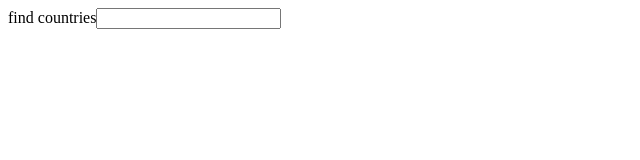
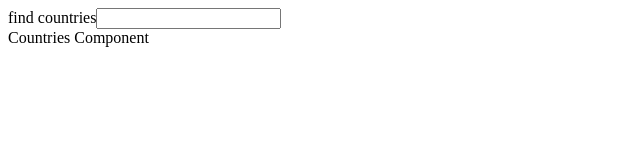
Before and after one commit to vsparrow/fullstackopen, a React (Vite) app in the folder part2/dataforcountries/: page / in a window 1280 px wide. Shown: the top 160 px of the page, without its empty margins (0-640 px from the left). Built offline with nearby package versions, Linux system fonts and the light colour scheme.

Commit message:
dataforcountries: move Countries to own component

```diff
--- a/part2/dataforcountries/src/App.js
+++ b/part2/dataforcountries/src/App.js
@@ -1,5 +1,6 @@
 import React, {useState, useEffect} from "react";
 import axios from 'axios'
+import Countries from './components/Countries'
 
 const App = (props) => {
   const [searchterm, setSearchterm] = useState("")
@@ -21,37 +22,38 @@ const App = (props) => {
   }
   //DISPLAY COUNTRIES ////////////////////////////
 
-  const countryLanguages = (languages)=>
-    languages.map(language => <li key={language.name}>{language.name}</li>)
+  // const countryLanguages = (languages)=>
+  //   languages.map(language => <li key={language.name}>{language.name}</li>)
 
-  const displayCountries = () => {
-    // let displayData = <div></div>
-    if(countries.length === 0) {return <div></div>}
-    else if(countries.length > 10){return <div>Too many matches, specify another filter</div>}
-    else if(countries.length > 1) {
-      const toShow = countries.map(country=><div key={country.alpha3Code}>{country.name}</div>)
-      return toShow
-    }
-    else if(countries.length === 1){
-      return(
-        <div>
-          <h1>{countries[0].name}</h1>
-          <div>capital {countries[0].capital}</div>
-          <div>population {countries[0].population}</div>
-          <h2>languages</h2>
-          <ul>{countryLanguages(countries[0].languages)}</ul>
-          <img src={countries[0].flag} width="100px"/>
-        </div>
-      )
-    }
-    // return()
-  }
+  // const displayCountries = () => {
+  //   // let displayData = <div></div>
+  //   if(countries.length === 0) {return <div></div>}
+  //   else if(countries.length > 10){return <div>Too many matches, specify another filter</div>}
+  //   else if(countries.length > 1) {
+  //     const toShow = countries.map(country=><div key={country.alpha3Code}>{country.name}</div>)
+  //     return toShow
+  //   }
+  //   else if(countries.length === 1){
+  //     return(
+  //       <div>
+  //         <h1>{countries[0].name}</h1>
+  //         <div>capital {countries[0].capital}</div>
+  //         <div>population {countries[0].population}</div>
+  //         <h2>languages</h2>
+  //         <ul>{countryLanguages(countries[0].languages)}</ul>
+  //         <img src={countries[0].flag} width="100px"/>
+  //       </div>
+  //     )
+  //   }
+  //   // return()
+  // }
   //RETURN ///////////////////////////////////////
   return(
     <div>
       find countries
       <input value={searchterm} onChange={handleChange}></input>
-      {displayCountries()}
+
+      <Countries countries={countries}/>
     </div>
   )
 }
--- /dev/null
+++ b/part2/dataforcountries/src/components/Countries.js
@@ -0,0 +1,37 @@
+import React, {useState, useEffect} from "react";
+
+const Countries = ({countries}) => {
+    console.log("length from props is",countries.length)
+
+    const countryLanguages = (languages)=>
+        languages.map(language => <li key={language.name}>{language.name}</li>)
+
+    let display = <div></div>
+    if(countries.length === 0) {display =  <div></div>}
+    else if(countries.length > 10){display =  <div>Too many matches, specify another filter</div>}
+    else if(countries.length > 1) {
+      display = countries.map(country=><div key={country.alpha3Code}>{country.name}</div>)
+    //   return toShow
+    }
+    else if(countries.length === 1){
+      display = (
+        <div>
+          <h1>{countries[0].name}</h1>
+          <div>capital {countries[0].capital}</div>
+          <div>population {countries[0].population}</div>
+          <h2>languages</h2>
+          <ul>{countryLanguages(countries[0].languages)}</ul>
+          <img src={countries[0].flag} width="100px"/>
+        </div>
+      )
+    }
+
+    return(
+        <div>
+            Countries Component
+            {display}
+        </div>
+    )
+}
+
+export default Countries
```
Also changed, not shown: part2/dataforcountries/src/components/Country.js (added, +9 -0 lines).
